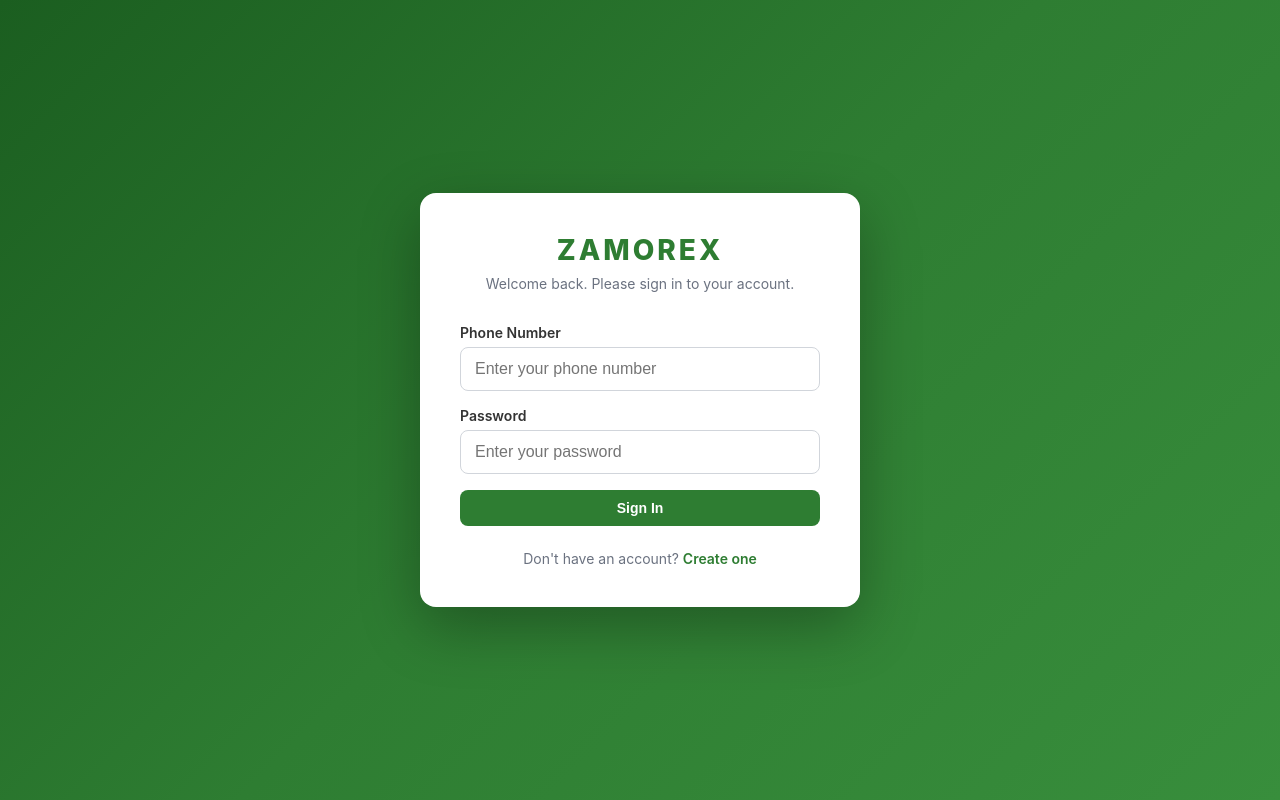
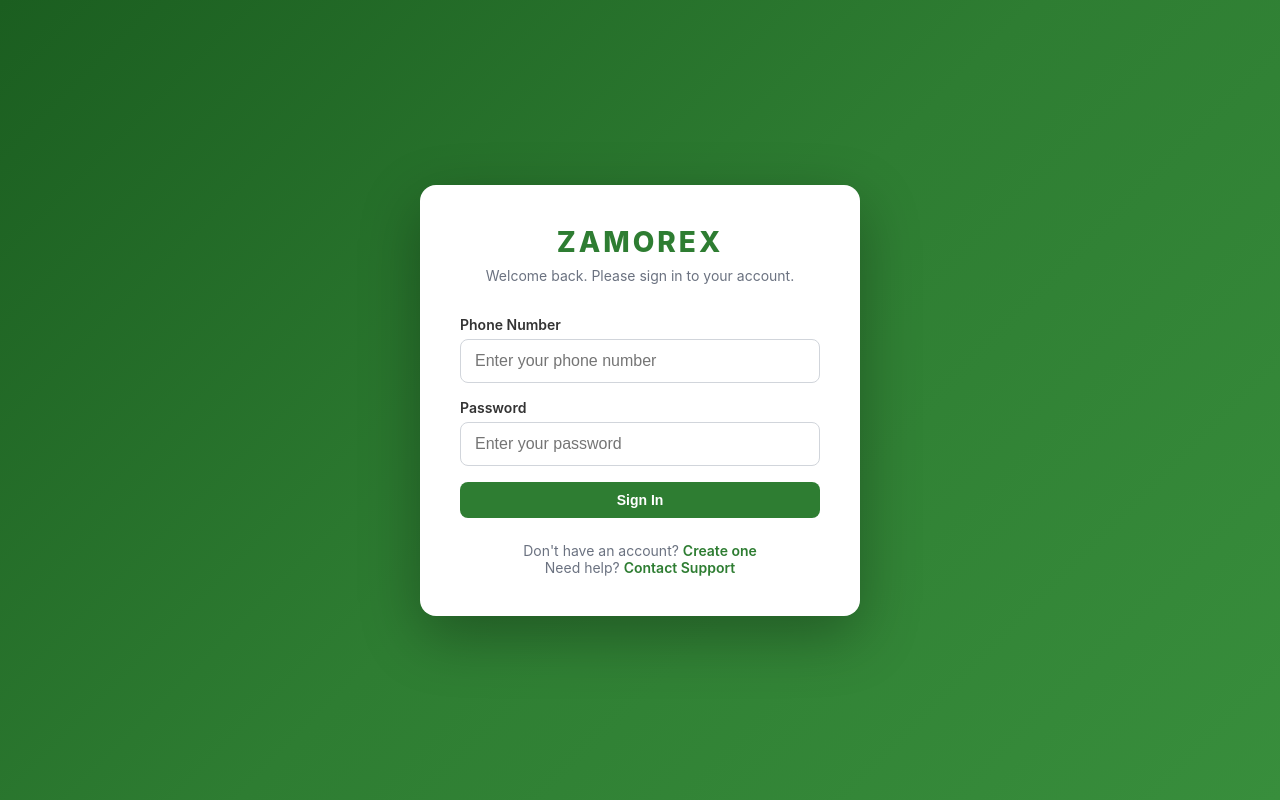
Before and after one commit to Walusungu24/Zamorex-Repo, a React (Vite) app in the folder frontend/: page /login in a window 1280 px wide. Built offline with nearby package versions, Linux system fonts and the light colour scheme; the HTML template or start-up script is replaced by a standard one.

Commit message:
Add support contact link to login
Add a mailto link for contacting Zamorex support from the login page.

```diff
--- a/frontend/src/components/auth/Login.jsx
+++ b/frontend/src/components/auth/Login.jsx
@@ -91,9 +91,12 @@ function Login() {
           </Button>
         </form>
 
-        <div className="auth-footer">
+                <div className="auth-footer">
           <p>
             Don't have an account? <a href="/register">Create one</a>
+          </p>
+          <p className="support-link-wrapper">
+            Need help? <a href="mailto:support@zamorex.com?subject=Zamorex%20Support%20Request">Contact Support</a>
           </p>
         </div>
       </div>
```
